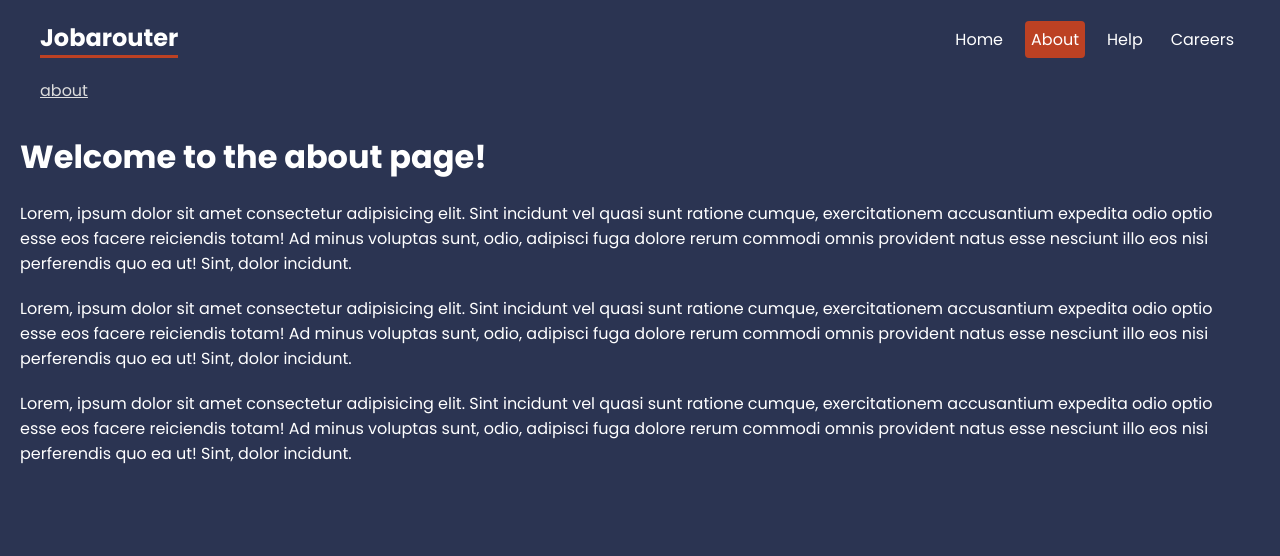
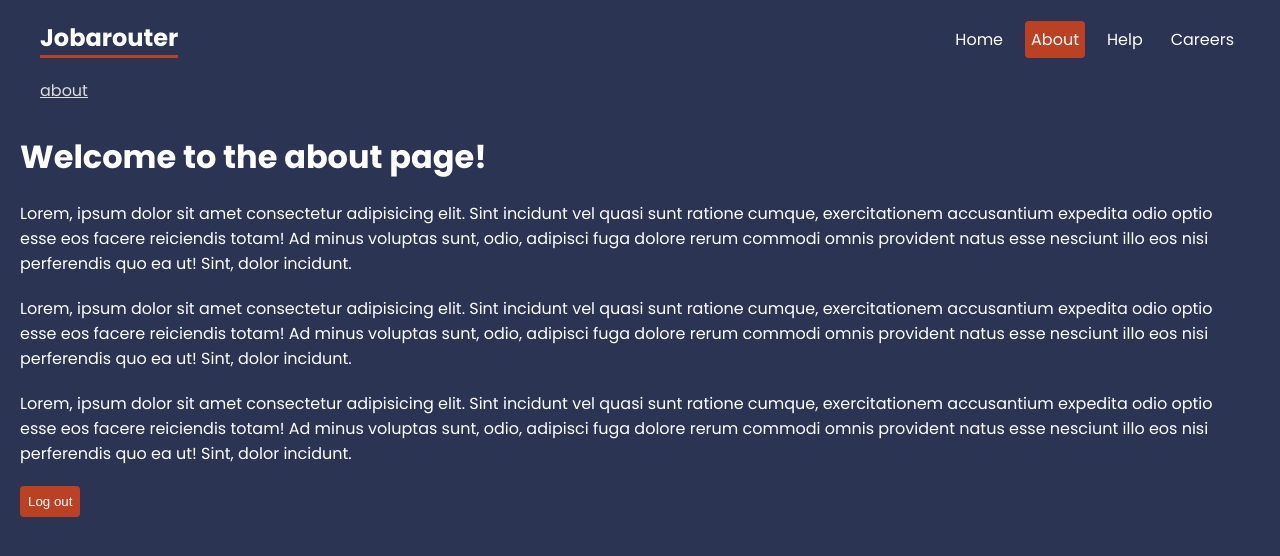
Before and after one commit to AbassKoyang/jobarouter, a React (Create React App) app: page /about in a window 1280 px wide. Shown: the top 556 px of the page. Built offline with nearby package versions, Linux system fonts and the light colour scheme; the HTML template or start-up script is replaced by a standard one.

Commit message:
add: a user authentication simulation to learn how to use the Navigation element from react-router to redirect unauthenticated users

```diff
--- a/src/pages/About.jsx
+++ b/src/pages/About.jsx
@@ -1,12 +1,20 @@
-import React from 'react'
+import React, { useState } from 'react';
+import { Navigate } from 'react-router-dom';
+
 
 const About = () => {
+  const [user, setUser] = useState('abass');
+  if(!user){
+   return <Navigate to='/' replace />
+  }
   return (
     <div className="about">
         <h1>Welcome to the about page!</h1>
         <p>Lorem, ipsum dolor sit amet consectetur adipisicing elit. Sint incidunt vel quasi sunt ratione cumque, exercitationem accusantium expedita odio optio esse eos facere reiciendis totam! Ad minus voluptas sunt, odio, adipisci fuga dolore rerum commodi omnis provident natus esse nesciunt illo eos nisi perferendis quo ea ut! Sint, dolor incidunt.</p>
         <p>Lorem, ipsum dolor sit amet consectetur adipisicing elit. Sint incidunt vel quasi sunt ratione cumque, exercitationem accusantium expedita odio optio esse eos facere reiciendis totam! Ad minus voluptas sunt, odio, adipisci fuga dolore rerum commodi omnis provident natus esse nesciunt illo eos nisi perferendis quo ea ut! Sint, dolor incidunt.</p>
         <p>Lorem, ipsum dolor sit amet consectetur adipisicing elit. Sint incidunt vel quasi sunt ratione cumque, exercitationem accusantium expedita odio optio esse eos facere reiciendis totam! Ad minus voluptas sunt, odio, adipisci fuga dolore rerum commodi omnis provident natus esse nesciunt illo eos nisi perferendis quo ea ut! Sint, dolor incidunt.</p>
+
+        <button onClick={() => setUser(null)}>Log out</button>
     </div>
   )
 }
```
